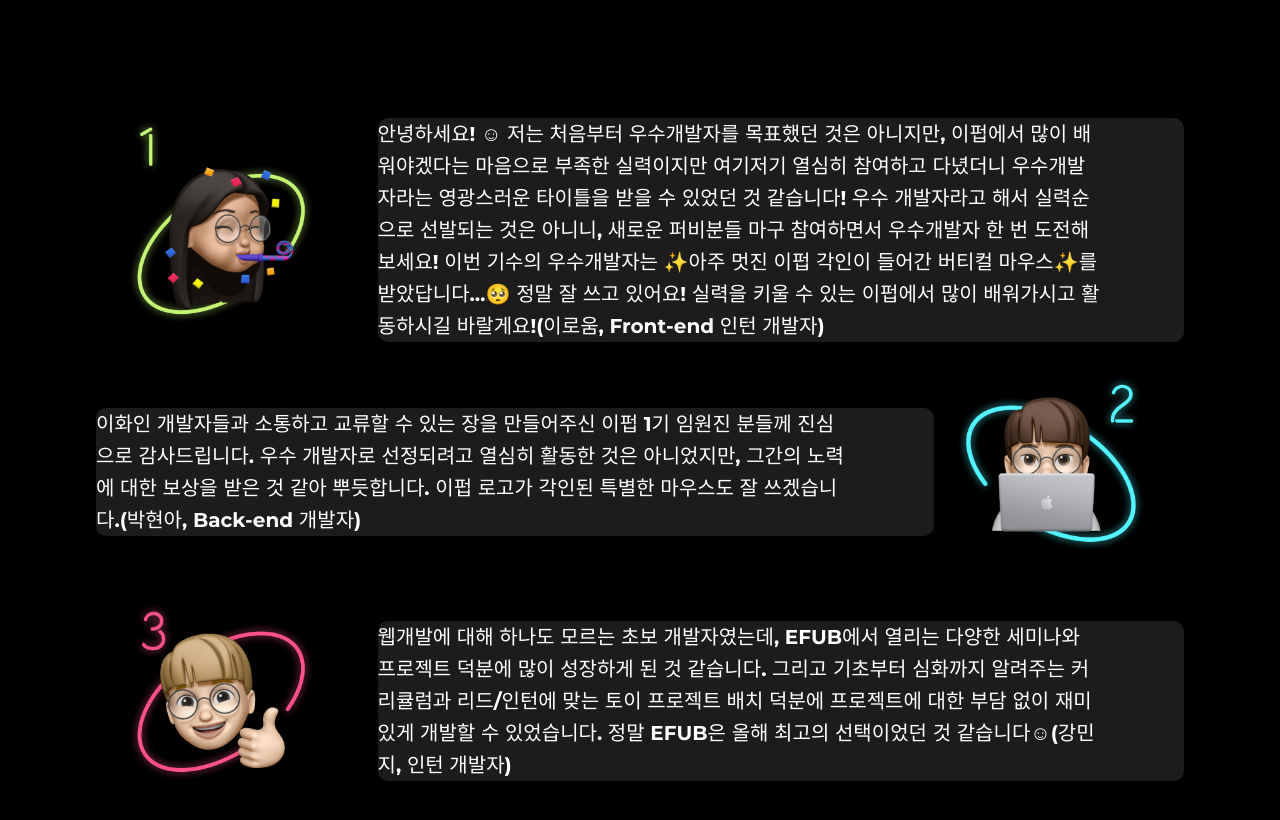
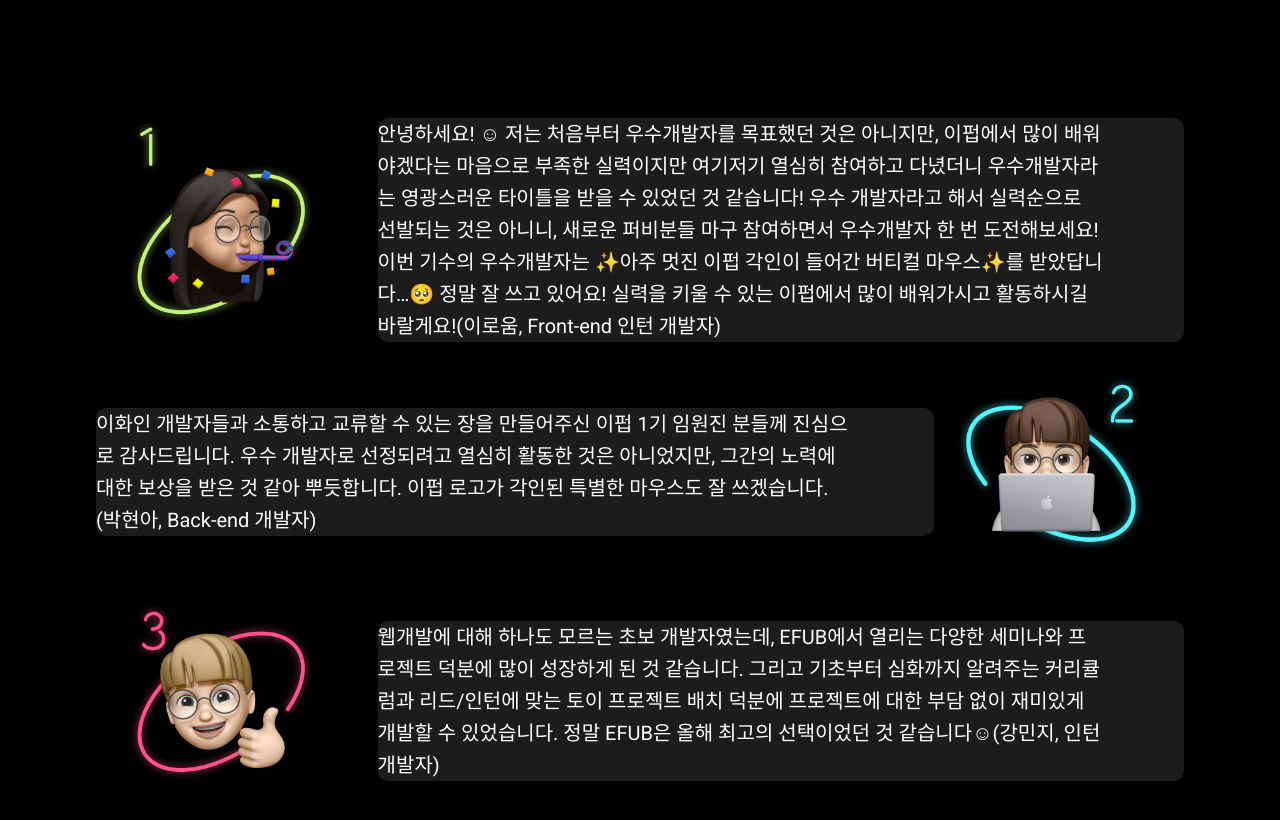
Before and after one commit to gdscewha-3rd/Project-EFUB, a React (Create React App) app in the folder efub-homepage/: page / in a window 1280 px wide. Shown: the part 1301-2121 px from the top of the page. Built offline with nearby package versions, Linux system fonts and the light colour scheme.

Commit message:
about_review텍스트박스수정중

```diff
--- a/efub-homepage/src/components/about/Review1.js
+++ b/efub-homepage/src/components/about/Review1.js
@@ -1,5 +1,5 @@
 import React, { useState, useEffect } from 'react';
-import styled from 'styled-components';
+import styled, { css } from 'styled-components';
 
 const Wrapper=styled.div`
     display: flex;
@@ -32,6 +32,12 @@ const TextBox=styled.div`
 const Text=styled.div`
     color:white;
     font-size: 20px;
+    font-family: 'Roboto', sans-serif;
+    ${props =>
+        props.eng &&
+        css`
+            font-family: 'Montserrat', sans-serif;
+    `}
     text-align: left;
     align-items: center;
     justify-content: center;
--- a/efub-homepage/src/components/about/Review2.js
+++ b/efub-homepage/src/components/about/Review2.js
@@ -1,5 +1,5 @@
 import React, { useState, useEffect } from 'react';
-import styled from 'styled-components';
+import styled, { css } from 'styled-components';
 
 const Wrapper=styled.div`
     display: flex;
@@ -30,6 +30,12 @@ const TextBox=styled.div`
 const Text=styled.div`
     color:white;
     font-size: 20px;
+    font-family: 'Roboto', sans-serif;
+    ${props =>
+        props.eng &&
+        css`
+            font-family: 'Montserrat', sans-serif;
+    `}
     text-align: left;
     align-items: center;
     justify-content: center;
```
